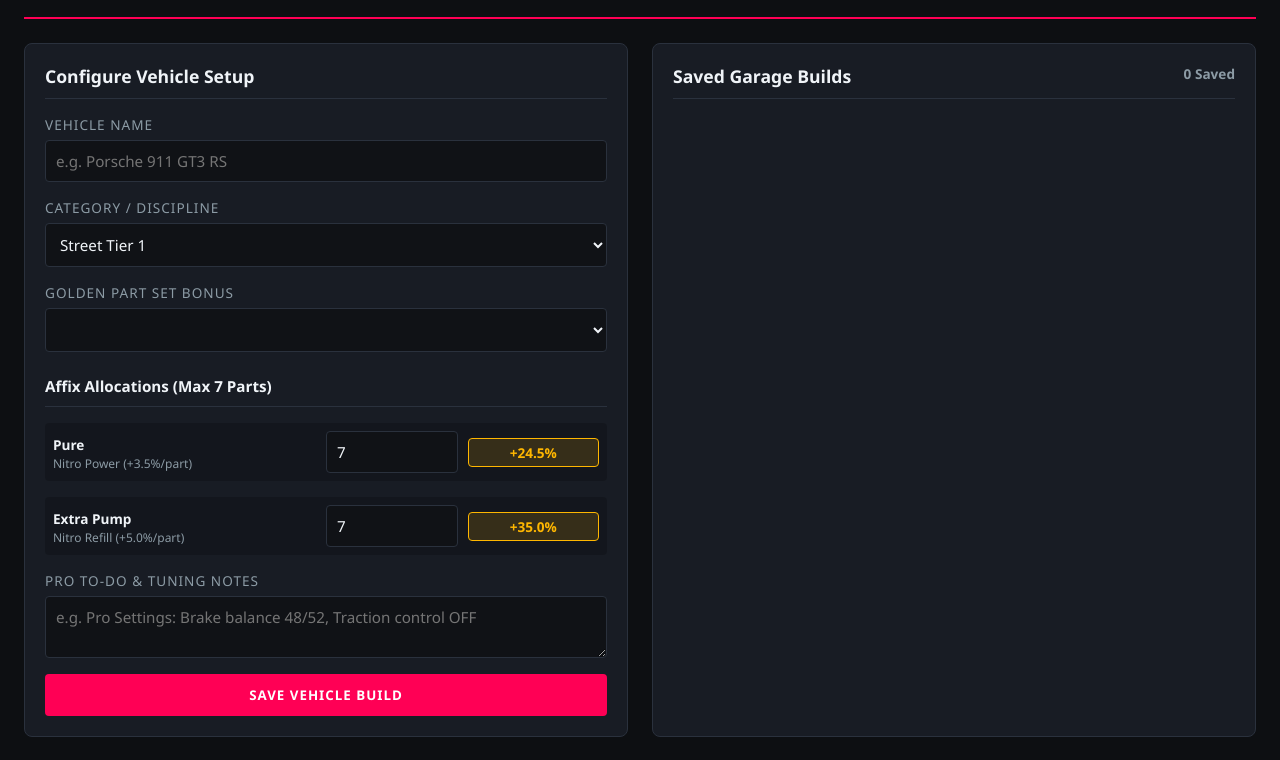
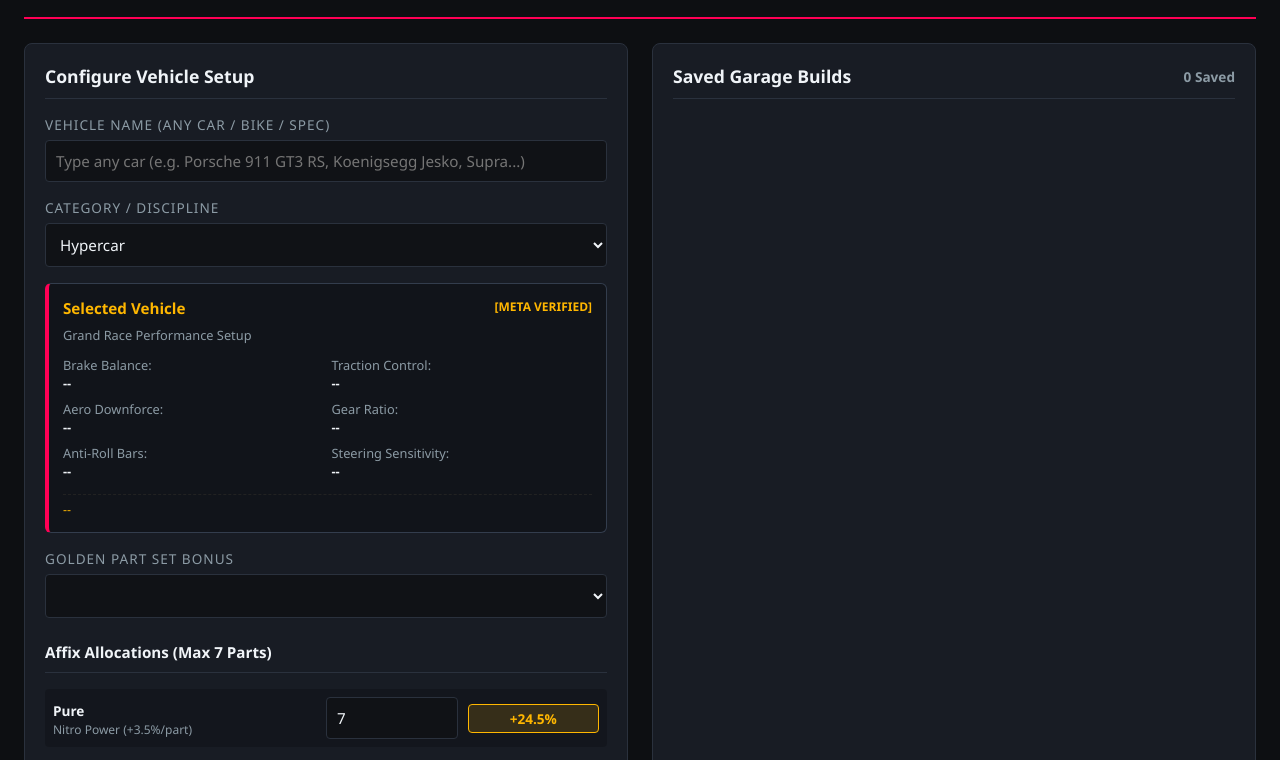
Before and after one commit to pappylicks/motorfestlab, a website: page public/index.html in a window 1280 px wide. Shown: the part 81-841 px from the top of the page. Drawn offline with Linux system fonts and the light colour scheme; no server answers.

Commit message:
Revise page title and enhance vehicle setup form
Updated the title and subtitles to reflect new features. Added new styling for Universal Pro Settings and modified input labels for better clarity.

```diff
--- a/public/index.html
+++ b/public/index.html
@@ -3,7 +3,7 @@
 <head>
   <meta charset="UTF-8" />
   <meta name="viewport" content="width=device-width, initial-scale=1.0" />
-  <title>Motorfest Build Lab & Affix Optimizer</title>
+  <title>Motorfest Build Lab & Universal Pro Settings</title>
   <style>
     :root {
       --bg: #0d0f12;
@@ -51,6 +51,7 @@
       padding-bottom: 10px;
       display: flex;
       justify-content: space-between;
+      align-items: center;
     }
 
     .form-group { display: flex; flex-direction: column; gap: 6px; }
@@ -104,6 +105,43 @@
 
     button:hover { opacity: 0.9; }
 
+    /* Universal Pro Settings Card Box */
+    .pro-box {
+      background: #11141a;
+      border: 1px solid #333d4d;
+      border-left: 4px solid var(--accent);
+      padding: 14px;
+      border-radius: 6px;
+      display: flex;
+      flex-direction: column;
+      gap: 8px;
+    }
+
+    .pro-title {
+      font-size: 0.95rem;
+      font-weight: bold;
+      color: var(--accent-gold);
+      display: flex;
+      justify-content: space-between;
+    }
+
+    .pro-grid {
+      display: grid;
+      grid-template-columns: 1fr 1fr;
+      gap: 8px;
+      font-size: 0.8rem;
+      margin-top: 4px;
+    }
+
+    .pro-item span {
+      color: var(--text-muted);
+      display: block;
+    }
+
+    .pro-item strong {
+      color: var(--text);
+    }
+
     .build-list { display: flex; flex-direction: column; gap: 12px; }
     .build-item {
       background: #11141a;
@@ -137,32 +175,57 @@
   <header>
     <div>
       <h1>Motorfest Build Lab</h1>
-      <div class="subtitle">Legend Parts, Affix Stacking & Vehicle Meta Management</div>
+      <div class="subtitle">Universal Vehicle Meta & Pro Settings Engine</div>
     </div>
-    <div class="stat-badge">7-Part Golden Set Target</div>
+    <div class="stat-badge">All Vehicles Supported</div>
   </header>
 
   <div class="grid">
 
-    <!-- LEFT: BUILD OPTIMIZER FORM -->
+    <!-- LEFT: BUILD OPTIMIZER & UNIVERSAL PRO SETTINGS -->
     <div class="card">
       <div class="card-title">Configure Vehicle Setup</div>
 
       <div class="form-group">
-        <label>Vehicle Name</label>
-        <input type="text" id="carName" placeholder="e.g. Porsche 911 GT3 RS" />
+        <label>Vehicle Name (Any Car / Bike / Spec)</label>
+        <input type="text" id="carName" placeholder="Type any car (e.g. Porsche 911 GT3 RS, Koenigsegg Jesko, Supra...)" oninput="fetchProSettings()" />
       </div>
 
       <div class="form-group">
         <label>Category / Discipline</label>
-        <select id="category">
+        <select id="category" onchange="fetchProSettings()">
+          <option value="Hypercar">Hypercar</option>
+          <option value="Street Tier 2">Street Tier 2</option>
           <option value="Street Tier 1">Street Tier 1</option>
-          <option value="Street Tier 2">Street Tier 2</option>
-          <option value="Hypercar">Hypercar</option>
           <option value="Racing">Racing</option>
-          <option value="Rally Raid">Rally Raid</option>
           <option value="Drift">Drift</option>
+          <option value="Alpha GP">Alpha GP</option>
+          <option value="Rally Raid">Rally Raid / Off-Road</option>
+          <option value="Rally">Rally</option>
+          <option value="Dragster">Dragster</option>
         </select>
+      </div>
+
+      <!-- UNIVERSAL PRO SETTINGS CARD -->
+      <div class="pro-box">
+        <div class="pro-title">
+          <span id="proCarName">Selected Vehicle</span>
+          <span id="proBadge" style="font-size:0.75rem; color: var(--accent-gold);">[META VERIFIED]</span>
+        </div>
+        <div style="font-size:0.8rem; color:var(--text-muted);" id="proStyle">Grand Race Performance Setup</div>
+
+        <div class="pro-grid">
+          <div class="pro-item"><span>Brake Balance:</span> <strong id="proBrake">--</strong></div>
+          <div class="pro-item"><span>Traction Control:</span> <strong id="proTC">--</strong></div>
+          <div class="pro-item"><span>Aero Downforce:</span> <strong id="proAero">--</strong></div>
+          <div class="pro-item"><span>Gear Ratio:</span> <strong id="proGears">--</strong></div>
+          <div class="pro-item"><span>Anti-Roll Bars:</span> <strong id="proARB">--</strong></div>
+          <div class="pro-item"><span>Steering Sensitivity:</span> <strong id="proSteer">--</strong></div>
+        </div>
+
+        <div style="font-size:0.78rem; color: var(--accent-gold); margin-top: 6px; border-top:1px dashed #222; padding-top:6px;" id="proTips">
+          --
+        </div>
       </div>
 
       <div class="form-group">
@@ -191,8 +254,8 @@
       </div>
 
       <div class="form-group">
-        <label>Pro To-Do & Tuning Notes</label>
-        <textarea id="notes" rows="2" placeholder="e.g. Pro Settings: Brake balance 48/52, Traction control OFF"></textarea>
+        <label>Personal Garage Notes</label>
+        <textarea id="notes" rows="2" placeholder="e.g. Excellent rotation through hairpins; top speed 420 km/h in slipstream"></textarea>
       </div>
 
       <button onclick="saveBuild()">Save Vehicle Build</button>
@@ -212,6 +275,7 @@
 
   <script>
     let metaData = { legendSets: [], affixes: [] };
+    let debounceTimer;
 
     async function init() {
       const res = await fetch('/api/metadata');
@@ -227,6 +291,36 @@
 
       calculateStats();
       loadBuilds();
+
+      // Default car setup on page load
+      document.getElementById('carName').value = 'Porsche 911 GT3 RS';
+      fetchProSettings();
+    }
+
+    async function fetchProSettings() {
+      clearTimeout(debounceTimer);
+      debounceTimer = setTimeout(async () => {
+        const car = document.getElementById('carName').value || 'Selected Vehicle';
+        const category = document.getElementById('category').value;
+
+        const res = await fetch(`/api/pro-settings?car=${encodeURIComponent(car)}&category=${encodeURIComponent(category)}`);
+        const json = await res.json();
+        const data = json.data;
+
+        document.getElementById('proCarName').textContent = data.carName;
+        document.getElementById('proBadge').textContent = json.foundExact ? '[EXACT META MATCH]' : '[DYNAMIC CLASS META]';
+        document.getElementById('proBadge').style.color = json.foundExact ? 'var(--accent-gold)' : '#00f0ff';
+        document.getElementById('proStyle').textContent = data.racingStyle;
+
+        document.getElementById('proBrake').textContent = data.settings.brakeBalance;
+        document.getElementById('proTC').textContent = data.settings.tractionControl;
+        document.getElementById('proAero').textContent = data.settings.aeroDownforce;
+        document.getElementById('proGears').textContent = data.settings.gearRatio;
+        document.getElementById('proARB').textContent = data.settings.arbFrontRear;
+        document.getElementById('proSteer').textContent = data.settings.steeringSensitivity;
+
+        document.getElementById('proTips').textContent = `Pro Tip: ${data.metaTips}`;
+      }, 200);
     }
 
     function calculateStats() {
@@ -291,7 +385,6 @@
         })
       });
 
-      document.getElementById('carName').value = '';
       document.getElementById('notes').value = '';
       loadBuilds();
     }
```
